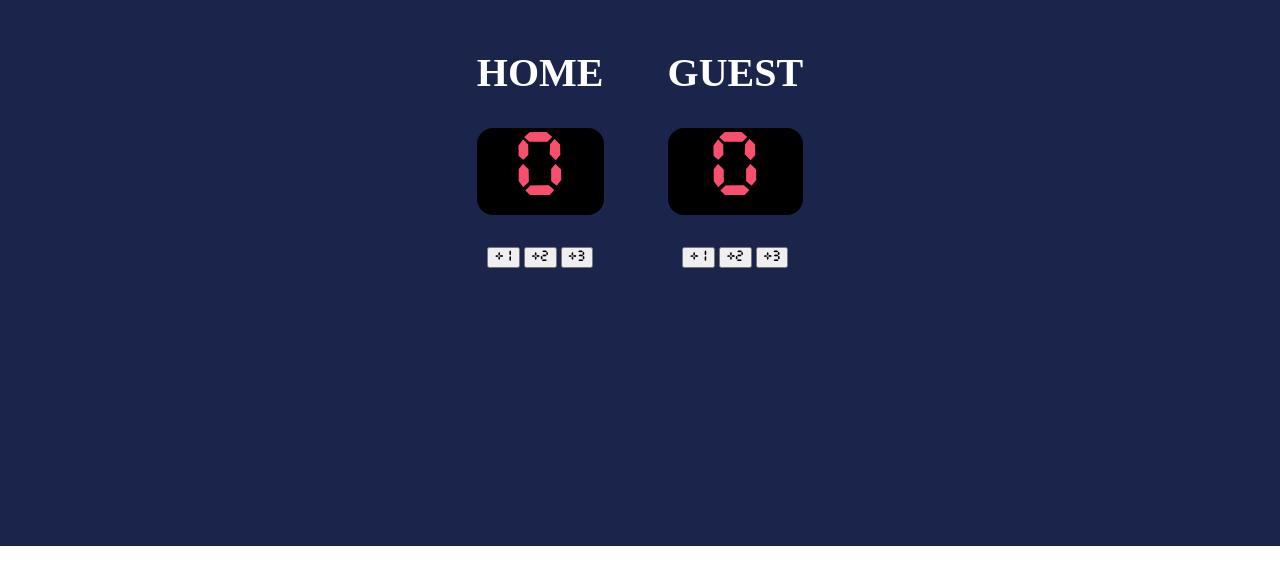
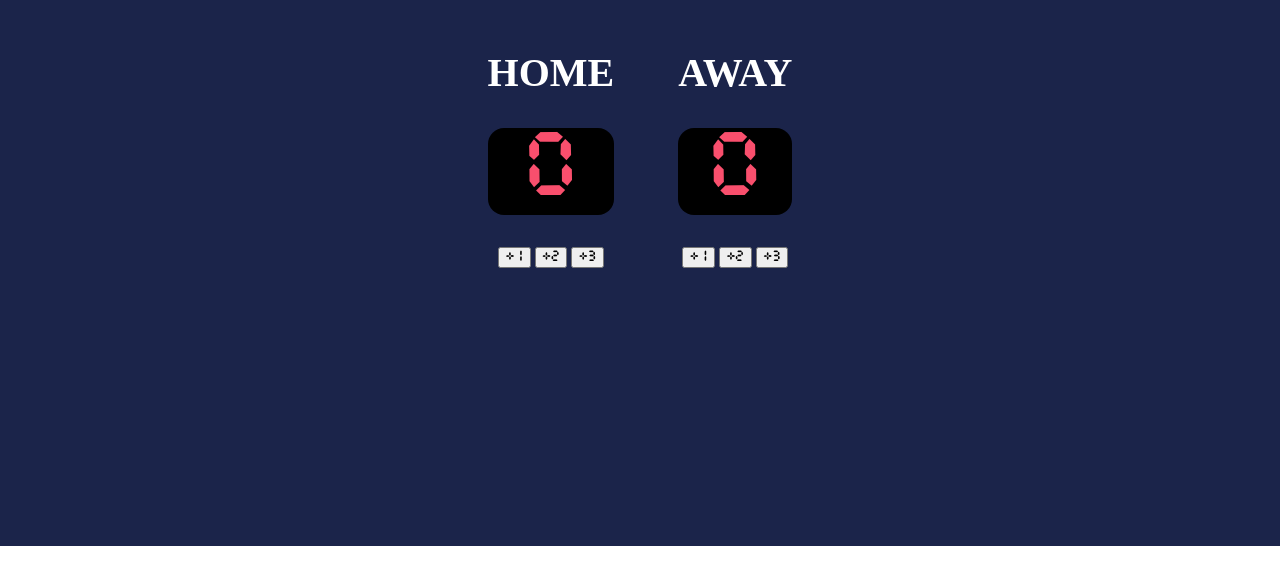
Before and after one commit to aprianil/scoreboard, a website built with Vite: page index.html in a window 1280 px wide. Shown: the part 230-800 px from the top of the page. Built offline with nearby package versions, Linux system fonts and the light colour scheme.

Commit message:
Update title GUEST to AWAY

```diff
--- a/index.html
+++ b/index.html
@@ -18,7 +18,7 @@
                 </div>
             </div>
             <div class="flex flex-col">
-                <h3 class="text-white text-lg">GUEST</h3>
+                <h3 class="text-white text-lg">AWAY</h3>
                     <p id="guest" class="mt-8 rounded-md bg-black text-red font-sans text-2xl">0</p>
                     <div class="mt-8">
                         <button onclick="guest1Points()" class="font-sans">+1</button>
```
